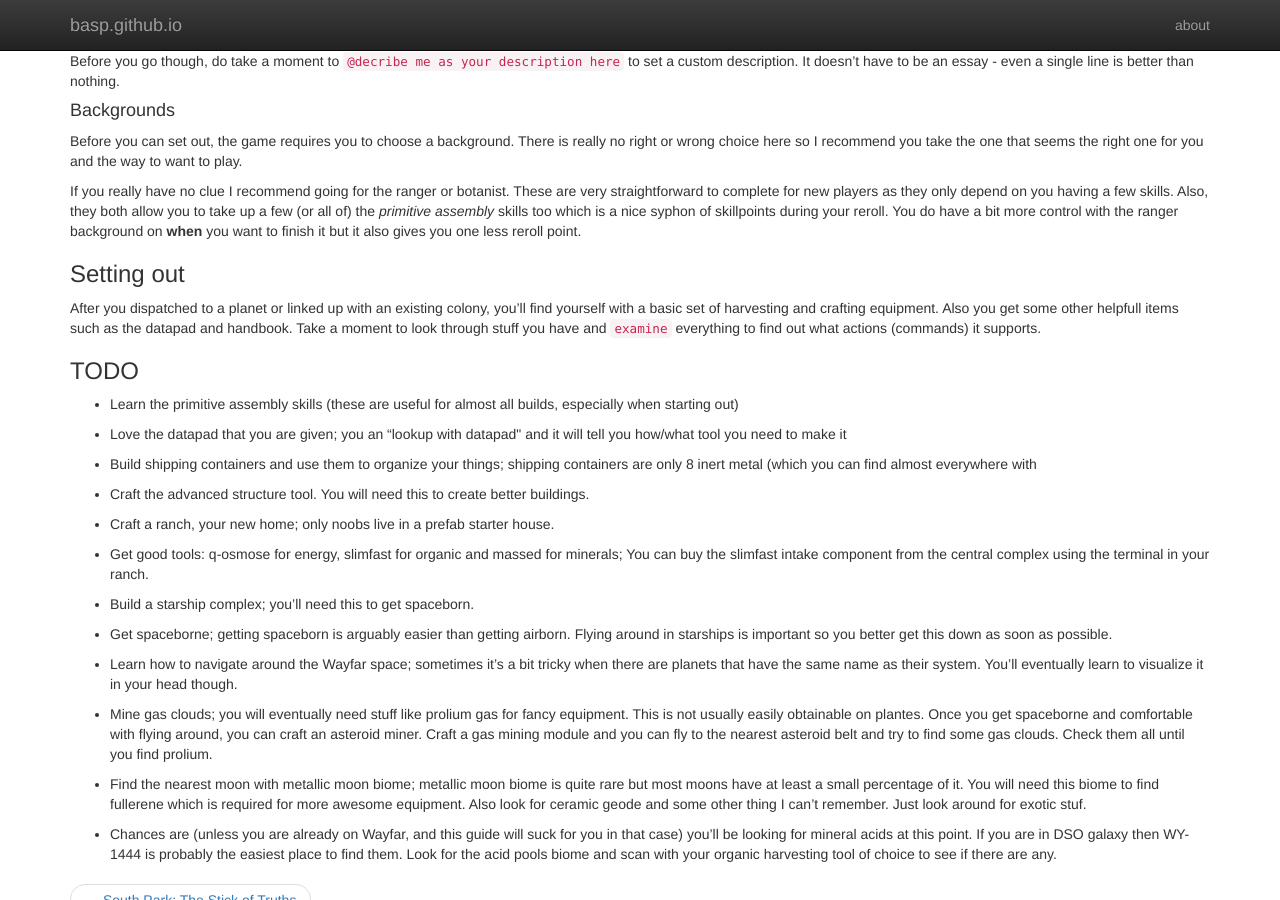
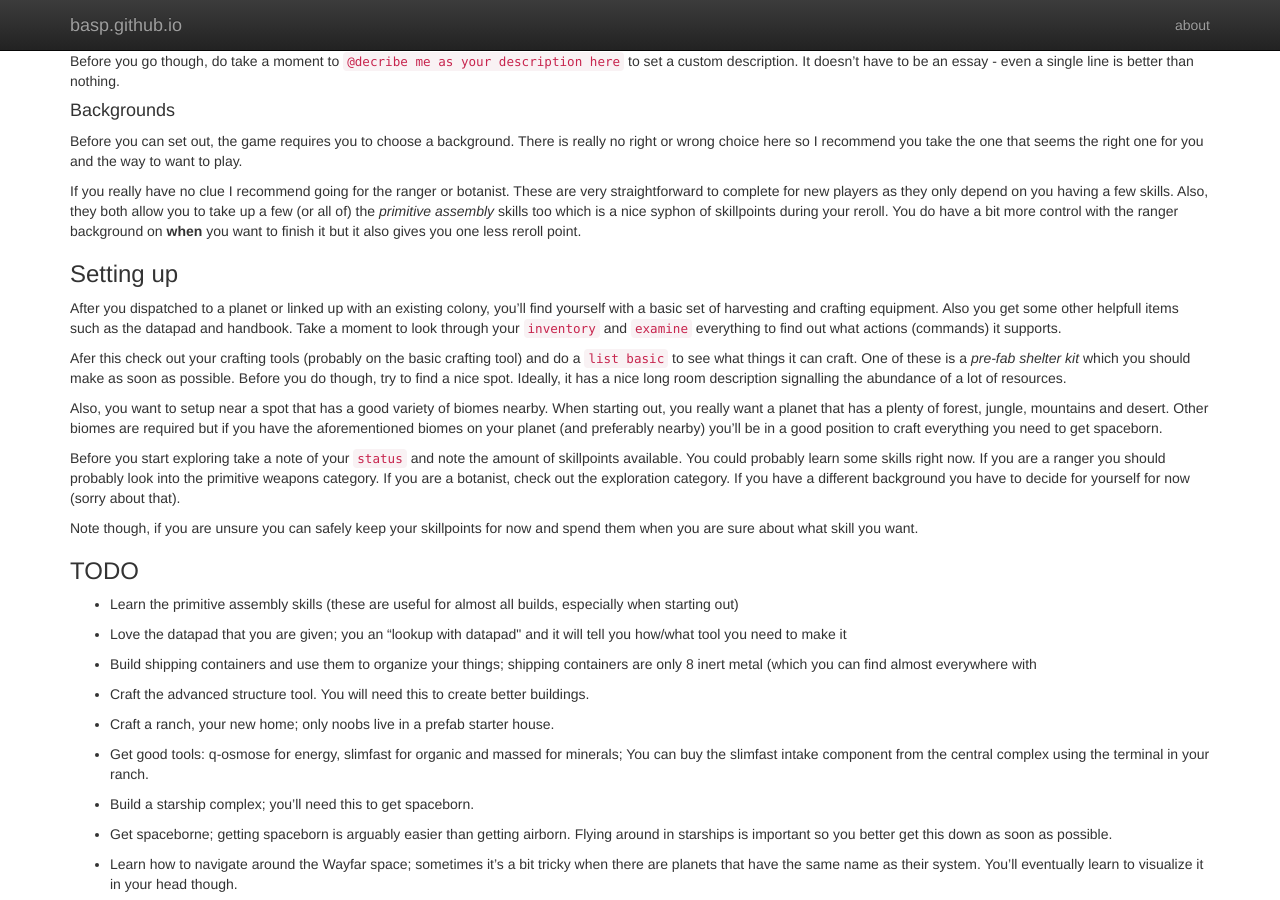
Before and after one commit to basp/basp.github.io, a Jekyll site: the page built from _posts/2014-03-27-AI-opinionated-newbie-guide.md, in a window 1280 px wide and 900 px high, scrolled down 521 px. Built offline with Jekyll 4.4.1, drawn with Linux system fonts in a browser that asks for light colours; nearby versions of some CDN libraries; Markdown is read by kramdown in place of the engine named in the settings.

Commit message:
Even more info on startin gout

```diff
--- a/_posts/2014-03-27-AI-opinionated-newbie-guide.md
+++ b/_posts/2014-03-27-AI-opinionated-newbie-guide.md
@@ -24,8 +24,16 @@ Before you can set out, the game requires you to choose a background. There is r
 
 If you really have no clue I recommend going for the ranger or botanist. These are very straightforward to complete for new players as they only depend on you having a few skills. Also, they both allow you to take up a few (or all of) the _primitive assembly_ skills too which is a nice syphon of skillpoints during your reroll. You do have a bit more control with the ranger background on __when__ you want to finish it but it also gives you one less reroll point.
 
-### Setting out
-After you dispatched to a planet or linked up with an existing colony, you'll find yourself with a basic set of harvesting and crafting equipment. Also you get some other helpfull items such as the datapad and handbook. Take a moment to look through stuff you have and `examine` everything to find out what actions (commands) it supports.
+### Setting up
+After you dispatched to a planet or linked up with an existing colony, you'll find yourself with a basic set of harvesting and crafting equipment. Also you get some other helpfull items such as the datapad and handbook. Take a moment to look through your `inventory` and `examine` everything to find out what actions (commands) it supports.
+
+Afer this check out your crafting tools (probably on the basic crafting tool) and do a `list basic` to see what things it can craft. One of these is a _pre-fab shelter kit_ which you should make as soon as possible. Before you do though, try to find a nice spot. Ideally, it has a nice long room description signalling the abundance of a lot of resources.
+
+Also, you want to setup near a spot that has a good variety of biomes nearby. When starting out, you really want a planet that has a plenty of forest, jungle, mountains and desert. Other biomes are required but if you have the aforementioned biomes on your planet (and preferably nearby) you'll be in a good position to craft everything you need to get spaceborn.
+
+Before you start exploring take a note of your `status` and note the amount of skillpoints available. You could probably learn some skills right now. If you are a ranger you should probably look into the primitive weapons category. If you are a botanist, check out the exploration category. If you have a different background you have to decide for yourself for now (sorry about that).
+
+Note though, if you are unsure you can safely keep your skillpoints for now and spend them when you are sure about what skill you want.
 
 ### TODO
 * Learn the primitive assembly skills (these are useful for almost all builds, especially when starting out)
```
